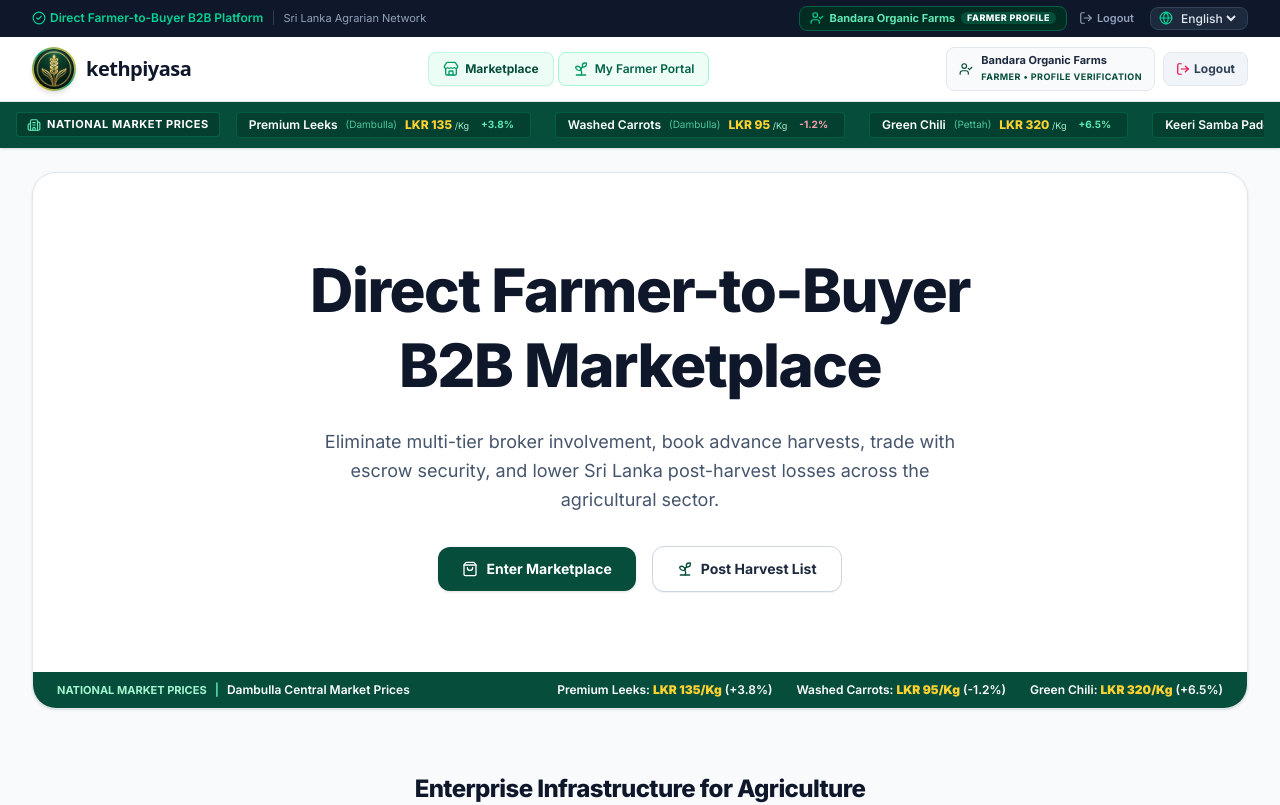
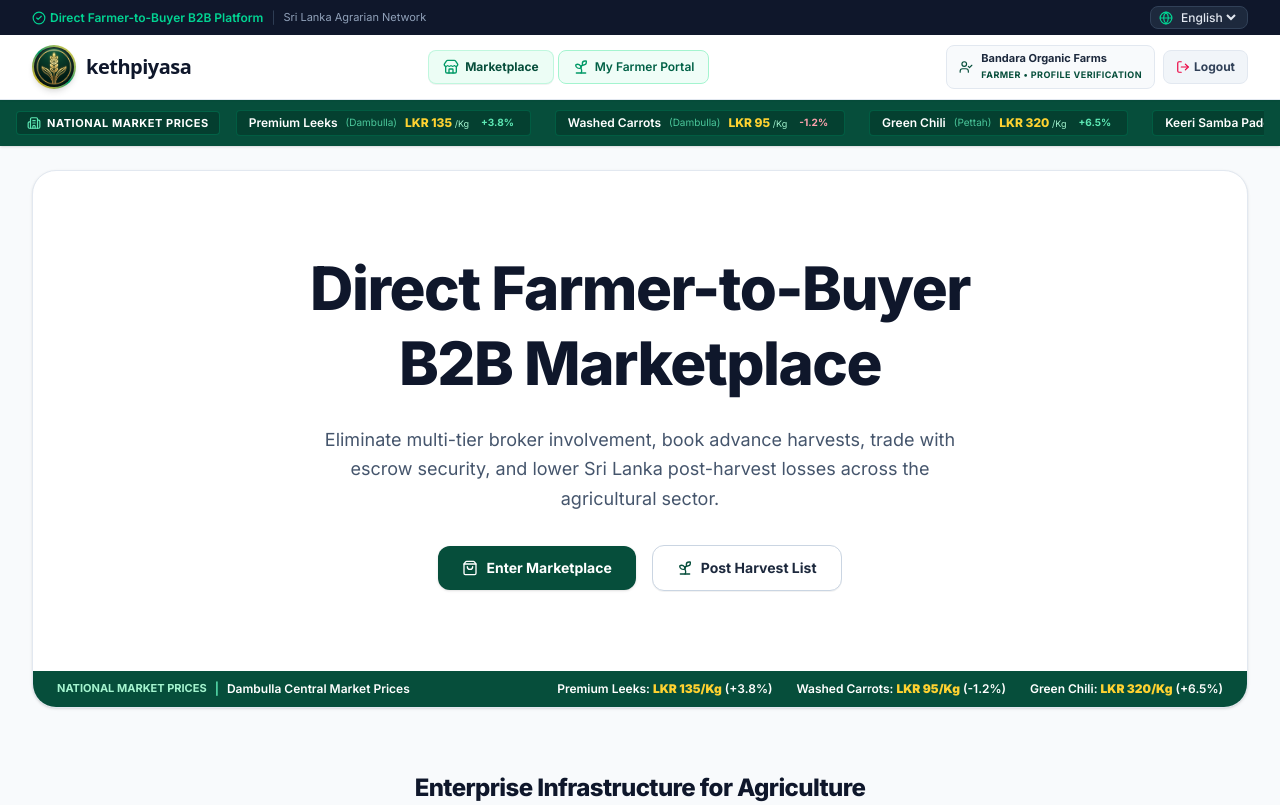
Before and after one commit to deshan2004/KethPiyasa, a Next.js app: page / in a window 1280 px wide. Shown: the top 805 px of the page. Built offline with nearby package versions, Linux system fonts and the light colour scheme.

Commit message:
Update Navbar.tsx

```diff
--- a/components/Navbar.tsx
+++ b/components/Navbar.tsx
@@ -67,52 +67,6 @@ export const Navbar: React.FC = () => {
           </div>
 
           <div className="flex items-center gap-3 shrink-0 ml-auto">
-            {/* Logged In User Profile Summary */}
-            {user ? (
-              <div className="flex items-center gap-2">
-                <button
-                  onClick={() => setProfileModalOpen(true)}
-                  className="flex items-center gap-1.5 bg-emerald-950 hover:bg-emerald-900 text-emerald-300 px-2.5 py-1 rounded-lg border border-emerald-800 text-[11px] font-semibold transition-colors cursor-pointer"
-                  title="View Identity & Bank Verification Profile"
-                >
-                  <UserCheck className="w-3.5 h-3.5 text-emerald-400" />
-                  <span className="font-bold">{user.name}</span>
-                  <span className="bg-emerald-900 text-white font-extrabold text-[9px] px-1.5 py-0.2 rounded-md uppercase tracking-wider">
-                    {user.role} Profile
-                  </span>
-                </button>
-
-                <button
-                  onClick={() => {
-                    logout();
-                    router.push('/login');
-                  }}
-                  className="flex items-center gap-1 text-slate-400 hover:text-rose-400 text-[11px] font-semibold transition-colors px-1 cursor-pointer"
-                  title="Logout"
-                >
-                  <LogOut className="w-3.5 h-3.5" />
-                  <span className="hidden sm:inline">Logout</span>
-                </button>
-              </div>
-            ) : (
-              <div className="flex items-center gap-2">
-                <Link
-                  href="/login"
-                  className="flex items-center gap-1 text-slate-300 hover:text-white text-[11px] font-medium px-2 py-0.5 rounded-md hover:bg-slate-800 transition-colors"
-                >
-                  <LogIn className="w-3 h-3 text-emerald-400" />
-                  <span>Login</span>
-                </Link>
-                <Link
-                  href="/register"
-                  className="flex items-center gap-1 text-emerald-300 hover:text-emerald-200 text-[11px] font-semibold bg-emerald-950 px-2 py-0.5 rounded-md border border-emerald-800 hover:bg-emerald-900 transition-colors"
-                >
-                  <UserPlus className="w-3 h-3" />
-                  <span>Register</span>
-                </Link>
-              </div>
-            )}
-
             {/* Language Selector */}
             <div className="flex items-center gap-1 bg-slate-800 px-2 py-0.5 rounded-lg text-xs border border-slate-700 text-slate-200">
               <Globe className="w-3.5 h-3.5 text-emerald-400" />
```
